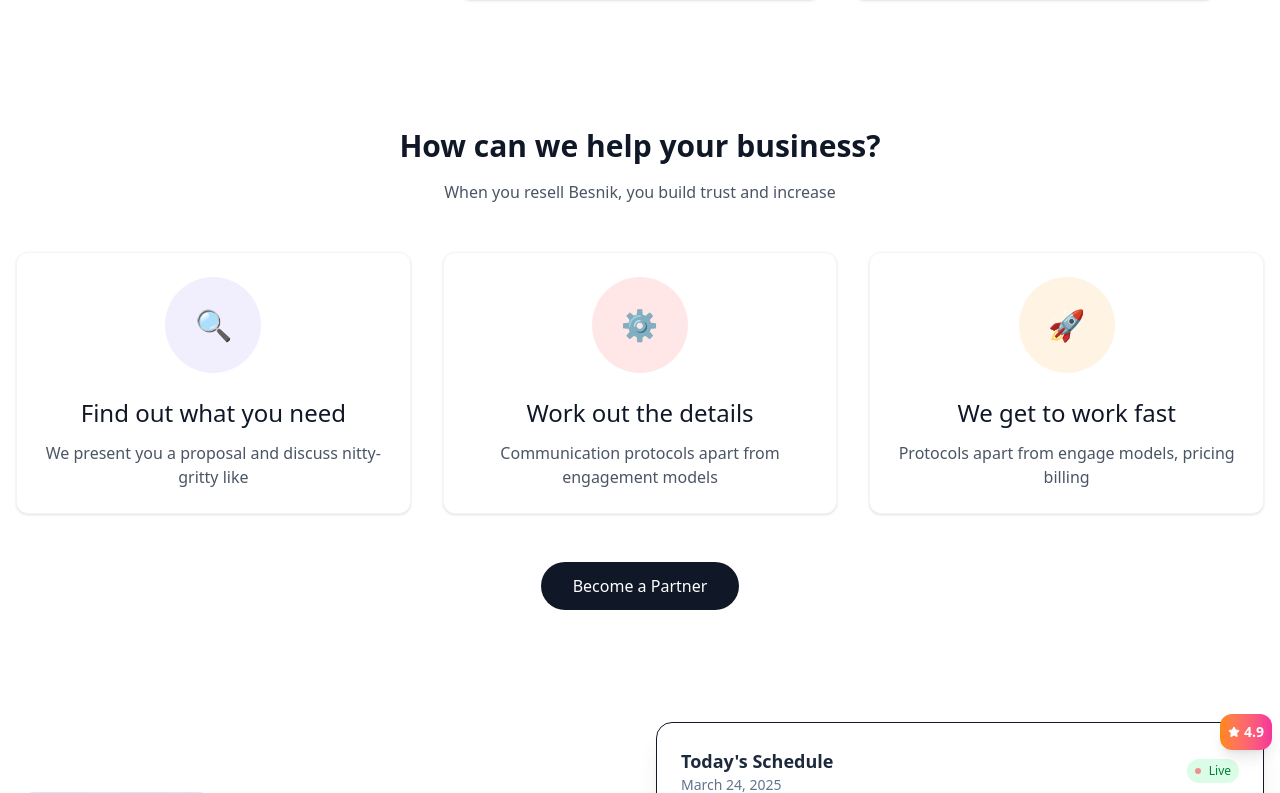
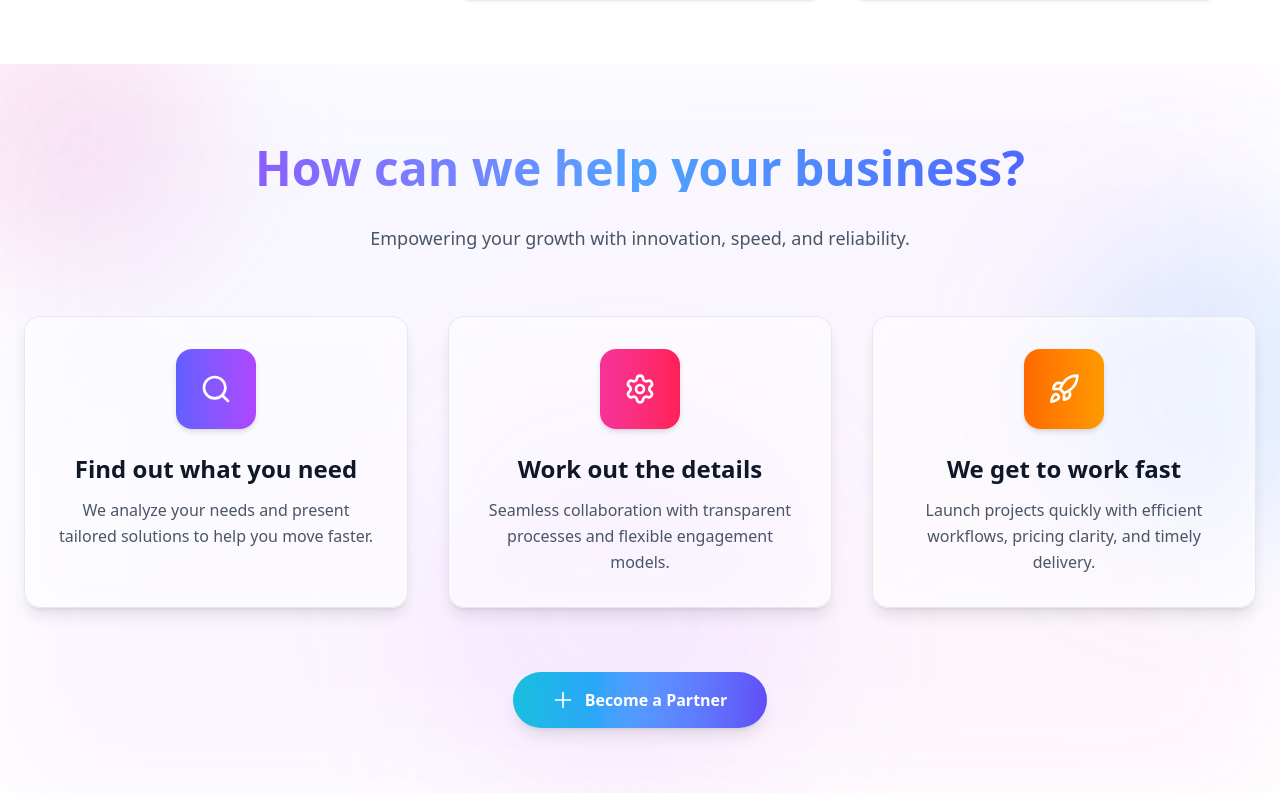
Before and after one commit to kanishka-commits/BizFlow, a React (Vite) app: page / in a window 1280 px wide. Shown: the part 1567-2360 px from the top of the page. Built offline with nearby package versions, Linux system fonts and the light colour scheme.

Commit message:
enhancing businesshelp section

```diff
--- a/src/components/FeaturesSection.jsx
+++ b/src/components/FeaturesSection.jsx
@@ -1,104 +1,153 @@
 import { Link } from "react-router-dom";
 import { useTheme } from "../context/ThemeContext";
+import { motion } from "framer-motion";
+import { Rocket, Settings, Search } from "lucide-react";
 
 const FeaturesSection = () => {
   const { isDarkMode } = useTheme();
 
   const features = [
     {
-      icon: "🔍",
+      icon: <Search size={32} />,
       title: "Find out what you need",
-      description: "We present you a proposal and discuss nitty-gritty like",
-      bg: "#F1EFFD",
+      description:
+        "We analyze your needs and present tailored solutions to help you move faster.",
+      bg: "from-indigo-500 to-purple-500",
     },
     {
-      icon: "⚙️",
+      icon: <Settings size={32} />,
       title: "Work out the details",
-      description: "Communication protocols apart from engagement models",
-      bg: "#FFE7E7",
+      description:
+        "Seamless collaboration with transparent processes and flexible engagement models.",
+      bg: "from-pink-500 to-rose-500",
     },
     {
-      icon: "🚀",
+      icon: <Rocket size={32} />,
       title: "We get to work fast",
-      description: "Protocols apart from engage models, pricing billing",
-      bg: "#FFF3E4",
+      description:
+        "Launch projects quickly with efficient workflows, pricing clarity, and timely delivery.",
+      bg: "from-orange-500 to-amber-500",
     },
   ];
 
   return (
     <section
-      className={`max-w-7xl mx-auto px-4 py-16 transition-colors duration-500 ${
+      className={`relative max-w-7xl mx-auto px-6 py-20 overflow-hidden transition-colors duration-500 ${
         isDarkMode ? "text-gray-100" : "text-gray-900"
       }`}
     >
+      {/* Background gradient glow */}
+      <div className="absolute inset-0 -z-20 bg-gradient-to-br from-blue-500/10 via-purple-500/10 to-pink-500/10 blur-3xl opacity-50" />
+
+      {/* Color blobs (frosted) */}
+      <div className="absolute -top-20 -left-20 w-72 h-72 bg-pink-400/30 rounded-full mix-blend-multiply filter blur-3xl animate-pulse -z-10" />
+      <div className="absolute top-40 -right-24 w-80 h-80 bg-blue-400/30 rounded-full mix-blend-multiply filter blur-3xl animate-pulse -z-10" />
+      <div className="absolute bottom-0 left-1/3 w-96 h-96 bg-purple-400/18 rounded-full mix-blend-multiply filter blur-3xl animate-pulse -z-10" />
+
       {/* Header */}
-      <div className="text-center mb-12">
-        <h2
-          className={`text-3xl font-bold mb-4 ${
-            isDarkMode ? "text-gray-100" : "text-gray-900"
-          }`}
-        >
+      <motion.div
+        className="text-center mb-16 relative z-10"
+        initial={{ opacity: 0, y: 30 }}
+        whileInView={{ opacity: 1, y: 0 }}
+        transition={{ duration: 0.8, ease: "easeOut" }}
+        viewport={{ once: true }}
+      >
+        <h2 className="text-4xl md:text-5xl font-extrabold bg-clip-text text-transparent bg-gradient-to-r from-purple-600 via-blue-400 to-indigo-600">
           How can we help your business?
         </h2>
         <p
-          className={`${isDarkMode ? "text-gray-300/80" : "text-gray-600"}`}
+          className={`mt-8 text-lg ${
+            isDarkMode ? "text-gray-300/80" : "text-gray-600"
+          }`}
         >
-          When you resell Besnik, you build trust and increase
+          Empowering your growth with innovation, speed, and reliability.
         </p>
-      </div>
+      </motion.div>
 
       {/* Features */}
-      <div className="grid grid-cols-1 md:grid-cols-3 gap-8">
+      <div className="grid grid-cols-1 md:grid-cols-3 gap-10 relative z-10">
         {features.map((feature, index) => (
-          <div
+          <motion.div
             key={index}
-            className={`flex flex-col items-center p-6 rounded-xl shadow-sm hover:shadow-lg transition-shadow duration-300 border ${
+            className={`relative group flex flex-col items-center text-center p-8 rounded-2xl shadow-lg border overflow-hidden backdrop-blur-xl transition-all duration-300 ${
               isDarkMode
-                ? "bg-slate-800/70 border-slate-700 backdrop-blur-[1px] dark:backdrop-blur-sm dark:hover:shadow-lg "
-                : "bg-white border-gray-100 "
+                ? "bg-slate-900/60 border-slate-700 hover:shadow-purple-500/30"
+                : "bg-white/70 border-gray-200 hover:shadow-purple-300"
             }`}
+            initial={{ opacity: 0, y: 40 }}
+            whileInView={{ opacity: 1, y: 0 }}
+            transition={{ delay: index * 0.2, duration: 0.8 }}
+            viewport={{ once: true }}
           >
+            {/* Icon Circle */}
             <div
-              className="w-24 h-24 rounded-full mb-6 flex items-center justify-center transition-transform duration-300 hover:scale-105"
-              style={{ backgroundColor: feature.bg }}
-              aria-hidden="true"
+              className={`mb-6 w-20 h-20 flex items-center justify-center rounded-2xl bg-gradient-to-r ${feature.bg} text-white shadow-md group-hover:scale-110 transition-transform duration-300`}
             >
-              <span className="text-3xl">{feature.icon}</span>
+              {feature.icon}
             </div>
 
-            <h3
-              className={`text-2xl font-medium mb-3 text-center ${
-                isDarkMode ? "text-gray-100" : "text-gray-900"
-              }`}
-            >
-              {feature.title}
-            </h3>
+            {/* Title */}
+            <h3 className="text-2xl font-semibold mb-3">{feature.title}</h3>
 
+            {/* Description */}
             <p
-              className={`text-center ${
+              className={`leading-relaxed ${
                 isDarkMode ? "text-gray-300" : "text-gray-600"
               }`}
             >
               {feature.description}
             </p>
-          </div>
+          </motion.div>
         ))}
       </div>
 
       {/* Call to Action */}
-      <div className="text-center mt-12">
+      <motion.div
+        className="text-center mt-16 relative z-10"
+        initial={{ opacity: 0, y: 30 }}
+        whileInView={{ opacity: 1, y: 0 }}
+        transition={{ duration: 0.8 }}
+        viewport={{ once: true }}
+      >
         <Link
           to="/partner"
-          className={`inline-block cursor-pointer px-8 py-3 rounded-full font-medium transition-all duration-300 ease-in-out relative
-            focus:outline-none focus-visible:ring-2 hover:text-gray-500 hover:translate-y-[-2px]  ${
-              isDarkMode
-                ? "bg-blue-500 text-white hover:bg-blue-400 focus-visible:ring-blue-300"
-                : "bg-gray-900 text-white hover:brightness-110 focus-visible:ring-gray-300"
-            }`}
+          className="group relative inline-flex items-center gap-3 px-10 py-4 rounded-full font-semibold text-white
+             bg-gradient-to-r from-cyan-500 via-blue-500 to-indigo-600
+             shadow-lg hover:shadow-2xl hover:scale-105
+             transition-all duration-300 ease-out overflow-hidden"
         >
-          Become a Partner
+          {/* Glow background on hover */}
+          <span className="absolute inset-0 rounded-full bg-gradient-to-r from-cyan-400 via-blue-400 to-indigo-500 opacity-0 group-hover:opacity-100 blur-lg transition-opacity duration-500" />
+
+          {/* Icon */}
+          <svg
+            xmlns="http://www.w3.org/2000/svg"
+            className="w-5 h-5 relative z-10 group-hover:rotate-6 group-hover:scale-110 transition-transform duration-300"
+            fill="none"
+            viewBox="0 0 24 24"
+            stroke="currentColor"
+            strokeWidth={2}
+          >
+            <path
+              strokeLinecap="round"
+              strokeLinejoin="round"
+              d="M12 3v18m9-9H3"
+            />
+          </svg>
+
+          {/* Text */}
+          <span className="relative z-10 group-hover:translate-x-1 transition-transform duration-300">
+            Become a Partner
+          </span>
+
+          {/* Shiny reflection */}
+          <span
+            className="absolute top-0 left-[-50%] w-[200%] h-full
+                   bg-gradient-to-r from-transparent via-white/20 to-transparent
+                   transform -skew-x-12 group-hover:animate-[shine_1.2s_ease-in-out]"
+          />
         </Link>
-      </div>
+      </motion.div>
     </section>
   );
 };
```
